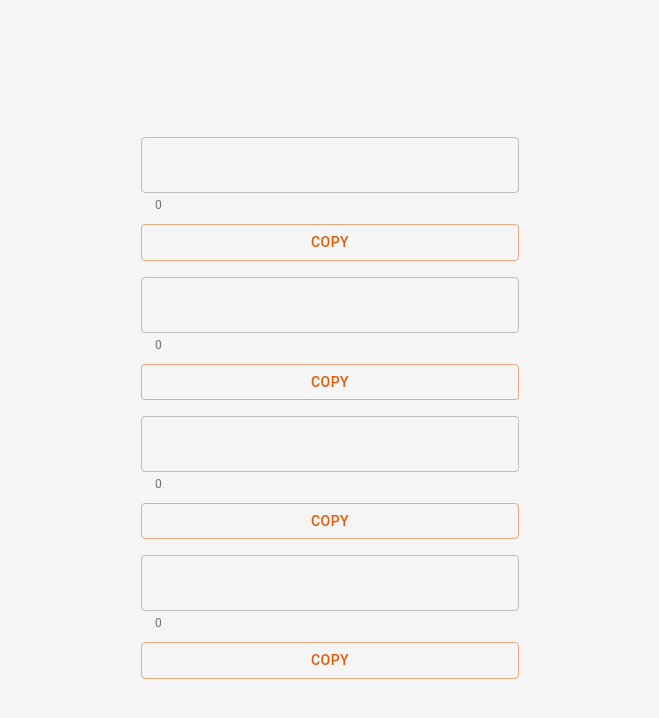
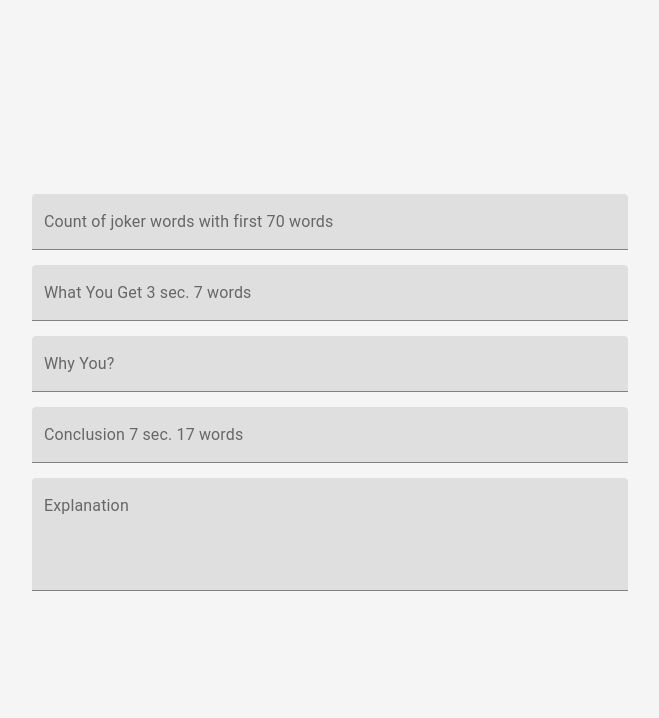
Before and after one commit to Shakib448/wordcount-avivson, a React (Create React App) app: page / in a window 1280 px wide. Shown: the top 718 px of the page, without its empty margins (310-969 px from the left). Built offline with nearby package versions, Linux system fonts and the light colour scheme.

Commit message:
WIP on function

```diff
--- a/src/components/Form/Form.js
+++ b/src/components/Form/Form.js
@@ -1,7 +1,6 @@
-import { Box, Grid } from "@material-ui/core";
+import { Box, Container, Grid, FormGroup, TextField } from "@material-ui/core";
 import React from "react";
 import { makeStyles } from "@material-ui/core/styles";
-import { LimitedWordTextarea } from "../WordCountForm/WordCountForm";
 
 const useStyles = makeStyles({
   root: {
@@ -16,19 +15,57 @@ const useStyles = makeStyles({
     flexDirection: "column",
     flexWrap: "wrap",
   },
+  formControl: {
+    marginBottom: "15px",
+  },
 });
 
 const Form = () => {
   const classes = useStyles();
+
   return (
     <>
       <Box className={classes.root}>
-        <Grid item className={classes.items}>
-          <LimitedWordTextarea />
-          <LimitedWordTextarea />
-          <LimitedWordTextarea />
-          <LimitedWordTextarea />
-        </Grid>
+        <Container>
+          <Grid container justify="center">
+            <Grid item md={6} sm={12} lg={6} className={classes.items}>
+              <FormGroup>
+                <TextField
+                  id="filled-basic"
+                  label="Count of joker words with first 70 words"
+                  variant="filled"
+                  className={classes.formControl}
+                />
+                <TextField
+                  id="filled-basic"
+                  label="What You Get 3 sec. 7 words"
+                  variant="filled"
+                  className={classes.formControl}
+                />
+                <TextField
+                  id="filled-basic"
+                  label="Why You?"
+                  variant="filled"
+                  className={classes.formControl}
+                />
+                <TextField
+                  id="filled-basic"
+                  label="Conclusion 7 sec. 17 words"
+                  variant="filled"
+                  className={classes.formControl}
+                />
+                <TextField
+                  label="Explanation"
+                  multiline
+                  rows={4}
+                  rowsMax={8}
+                  variant="filled"
+                  className={classes.formControl}
+                />
+              </FormGroup>
+            </Grid>
+          </Grid>
+        </Container>
       </Box>
     </>
   );
--- a/src/components/Theme/GlobalStyles.js
+++ b/src/components/Theme/GlobalStyles.js
@@ -99,9 +99,6 @@ const styles = (theme) => ({
     ".MuiInput-input": {
       paddingLeft: "10px !important",
     },
-    ".MuiOutlinedInput-input": {
-      width: "350px",
-    },
   },
 });
 
```
